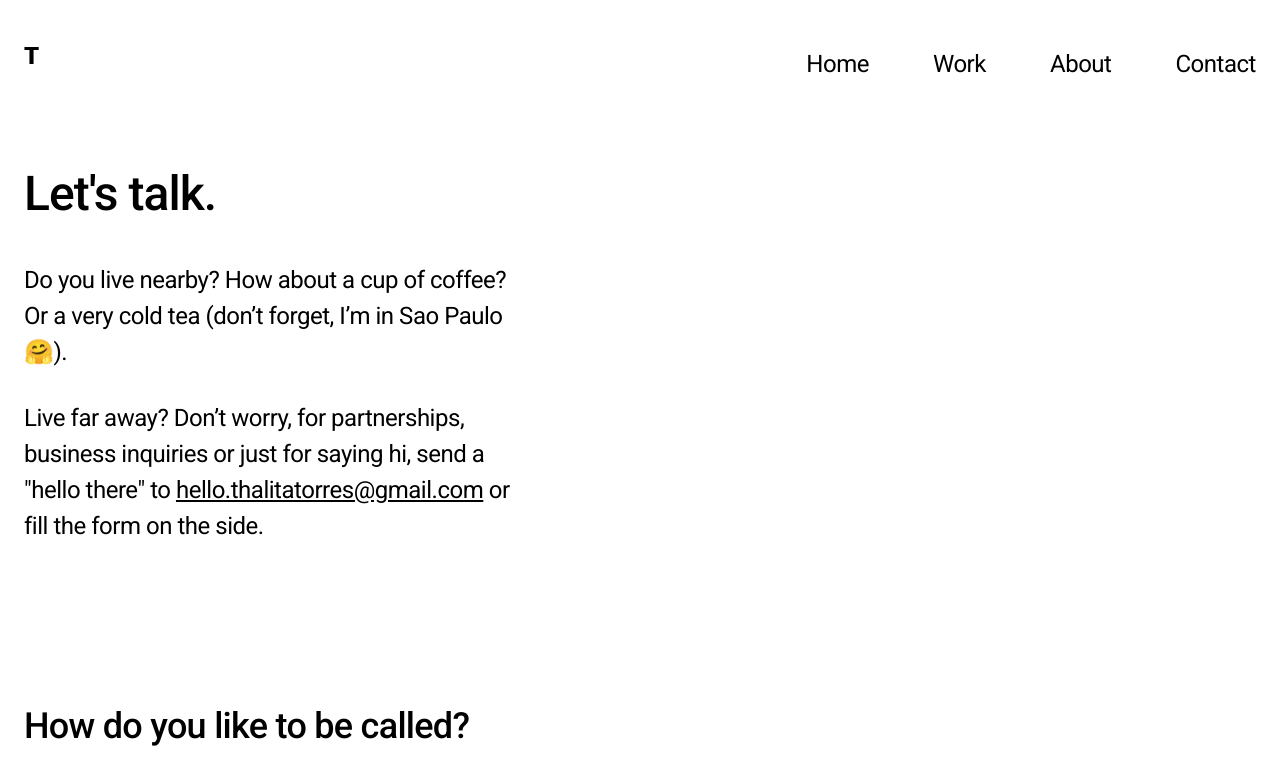
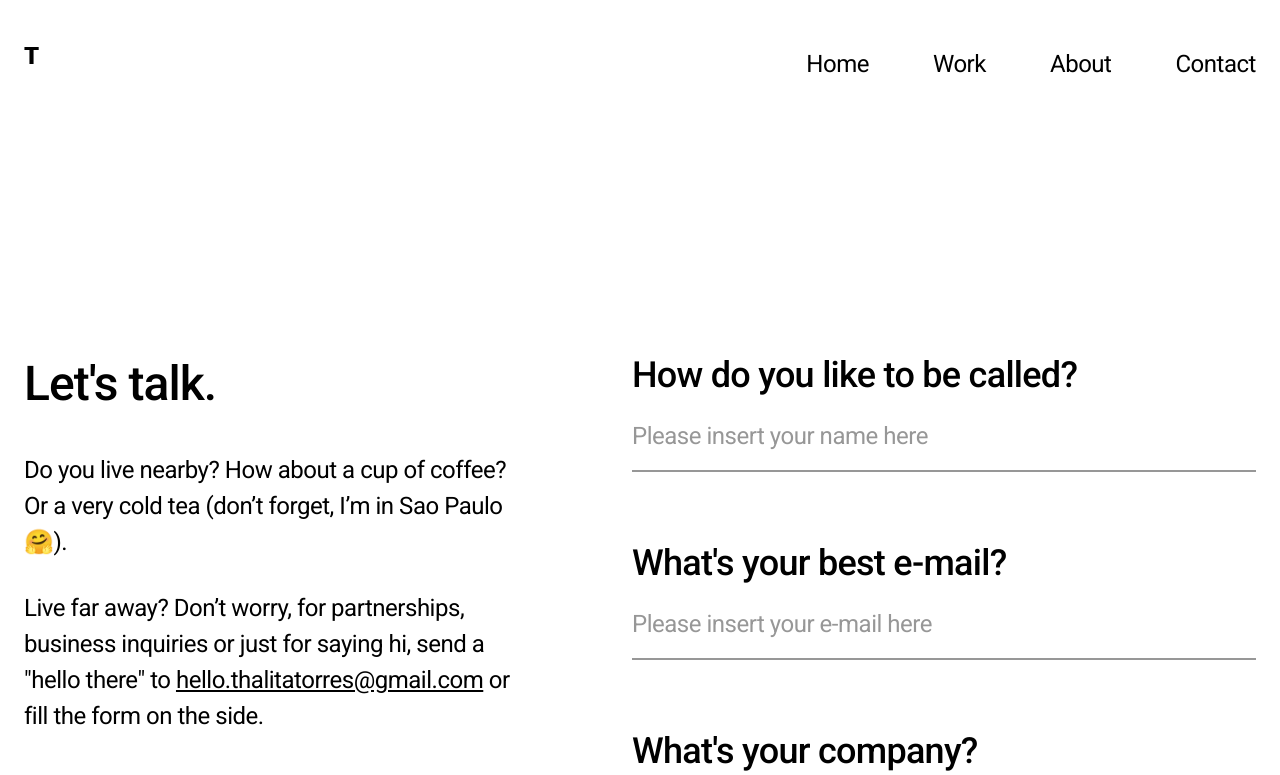
Before and after one commit to jadsonsantos/thalita-torres, a Next.js app: page /contact in a window 1280 px wide. Shown: the top 775 px of the page. Built offline with nearby package versions, Linux system fonts and the light colour scheme.

Commit message:
contact page

```diff
--- a/pages/contact.js
+++ b/pages/contact.js
@@ -2,10 +2,11 @@ import Head from 'next/head'
 import Form from '../components/Form'
 import Introduction from '../components/Introduction'
 import Layout from './layout'
+import styles from '../styles/Contact.module.scss'
 
 export default function Contact() {
   return (
-    <Layout page="contact container">
+    <Layout className={`container ${styles.contact}`}>
       <Head>
         <title>Thalita Torres | Contact</title>
       </Head>
--- /dev/null
+++ b/styles/Contact.module.scss
@@ -0,0 +1,10 @@
+.contact {
+  margin: 0;
+
+  @media (min-width: 768px) {
+    padding: 220px 0;
+    display: flex;
+    justify-content: space-between;
+    margin: auto;
+  }
+}
--- a/styles/Introduction.module.scss
+++ b/styles/Introduction.module.scss
@@ -13,7 +13,7 @@
   @media (min-width: 768px) {
     &__container {
       position: sticky;
-      top: calc(var(--header-height) + 220px);
+      // top: calc(var(--header-height) + 220px);
     }
 
     &__title {
--- a/styles/globals.scss
+++ b/styles/globals.scss
@@ -161,17 +161,3 @@ button {
     // color-scheme: dark;
   }
 }
-
-main {
-  &.contact {
-    margin: 0;
-  }
-
-  @media (min-width: 768px) {
-    &.contact {
-      display: flex;
-      justify-content: space-between;
-      margin: auto;
-    }
-  }
-}
```
